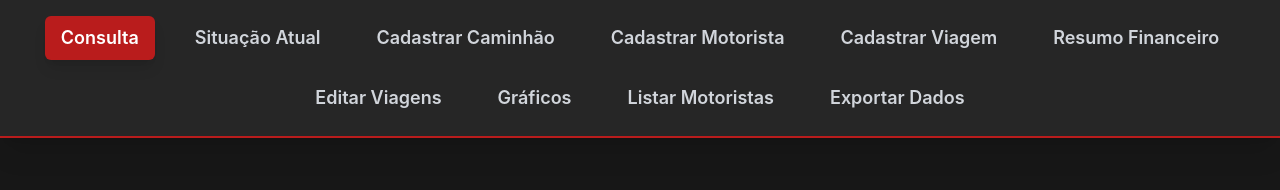
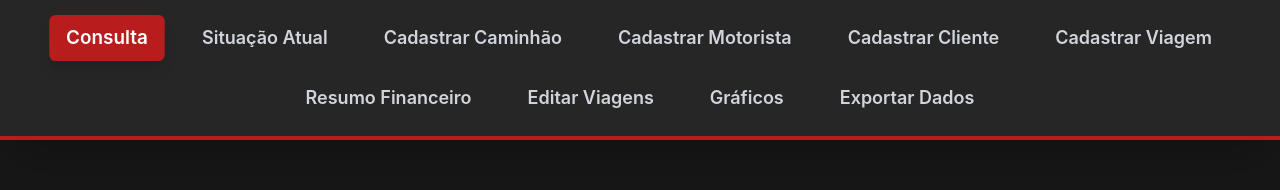
Before and after one commit to joaogabrielcastro/broto-frontend, a React (Vite) app: page / in a window 1280 px wide. Shown: the top 190 px of the page. Built offline with nearby package versions, Linux system fonts and the light colour scheme; no server answers.

Commit message:
Add client selection to CadastroViagem

```diff
--- a/src/App.jsx
+++ b/src/App.jsx
@@ -8,7 +8,8 @@ import EditarViagem from "./Pages/EditarViagem";
 import GraficosDesempenho from "./Pages/GraficosDesempenho";
 import ExportarDados from "./Pages/ExportarDados";
 import CadastroMotorista from "./Pages/CadastroMotorista";
-import ListarMotoristas from "./Pages/ListarMotoristas"; // Importe o novo componente
+import ListarMotoristas from "./Pages/ListarMotoristas";
+import CadastroCliente from "./Pages/CadastroCliente"; // Importe o novo componente
 import Navbar from './components/Navbar';
 
 function App() {
@@ -27,7 +28,8 @@ function App() {
           <Route path="/graficos" element={<GraficosDesempenho />} />
           <Route path="/exportar" element={<ExportarDados />} />
           <Route path="/cadastrar-motorista" element={<CadastroMotorista />} />
-          <Route path="/listar-motoristas" element={<ListarMotoristas />} /> {/* NOVA ROTA */}
+          <Route path="/listar-motoristas" element={<ListarMotoristas />} />
+          <Route path="/cadastrar-cliente" element={<CadastroCliente />} /> {/* NOVA ROTA */}
         </Routes>
       </main>
     </div>
--- a/src/components/Navbar.jsx
+++ b/src/components/Navbar.jsx
@@ -1,17 +1,16 @@
-import React from "react";
-import { NavLink } from "react-router-dom";
+import React from 'react';
+import { NavLink } from 'react-router-dom';
 
 const Navbar = () => {
   const linkClasses = ({ isActive }) =>
     `px-4 py-2 rounded-md transition duration-300 ease-in-out font-semibold text-lg whitespace-nowrap
-     ${
-       isActive
-         ? "bg-red-700 text-white shadow-lg"
-         : "text-gray-300 hover:text-red-400 hover:bg-neutral-700"
+     ${isActive
+       ? 'bg-red-700 text-white shadow-lg transform scale-105'
+       : 'text-gray-300 hover:text-red-400 hover:bg-neutral-700'
      }`;
 
   return (
-    <nav className="bg-neutral-800 p-4 shadow-xl border-b-2 border-red-700 font-inter sticky top-0 z-40">
+    <nav className="bg-neutral-800 p-4 shadow-2xl border-b-4 border-red-700 font-inter sticky top-0 z-40">
       <div className="container mx-auto flex flex-wrap justify-center items-center gap-x-6 gap-y-4">
         <NavLink to="/" className={linkClasses}>
           Consulta
@@ -23,9 +22,10 @@ const Navbar = () => {
           Cadastrar Caminhão
         </NavLink>
         <NavLink to="/cadastrar-motorista" className={linkClasses}>
-          {" "}
-          {/* NOVO LINK */}
           Cadastrar Motorista
+        </NavLink>
+        <NavLink to="/cadastrar-cliente" className={linkClasses}> {/* NOVO LINK */}
+          Cadastrar Cliente
         </NavLink>
         <NavLink to="/cadastrar-viagem" className={linkClasses}>
           Cadastrar Viagem
@@ -39,9 +39,6 @@ const Navbar = () => {
         <NavLink to="/graficos" className={linkClasses}>
           Gráficos
         </NavLink>
-        <NavLink to="/listar-motoristas" className={linkClasses}>
-          Listar Motoristas
-        </NavLink>
         <NavLink to="/exportar" className={linkClasses}>
           Exportar Dados
         </NavLink>
```
Also changed, not shown: src/Pages/CadastroCliente.jsx (added).
